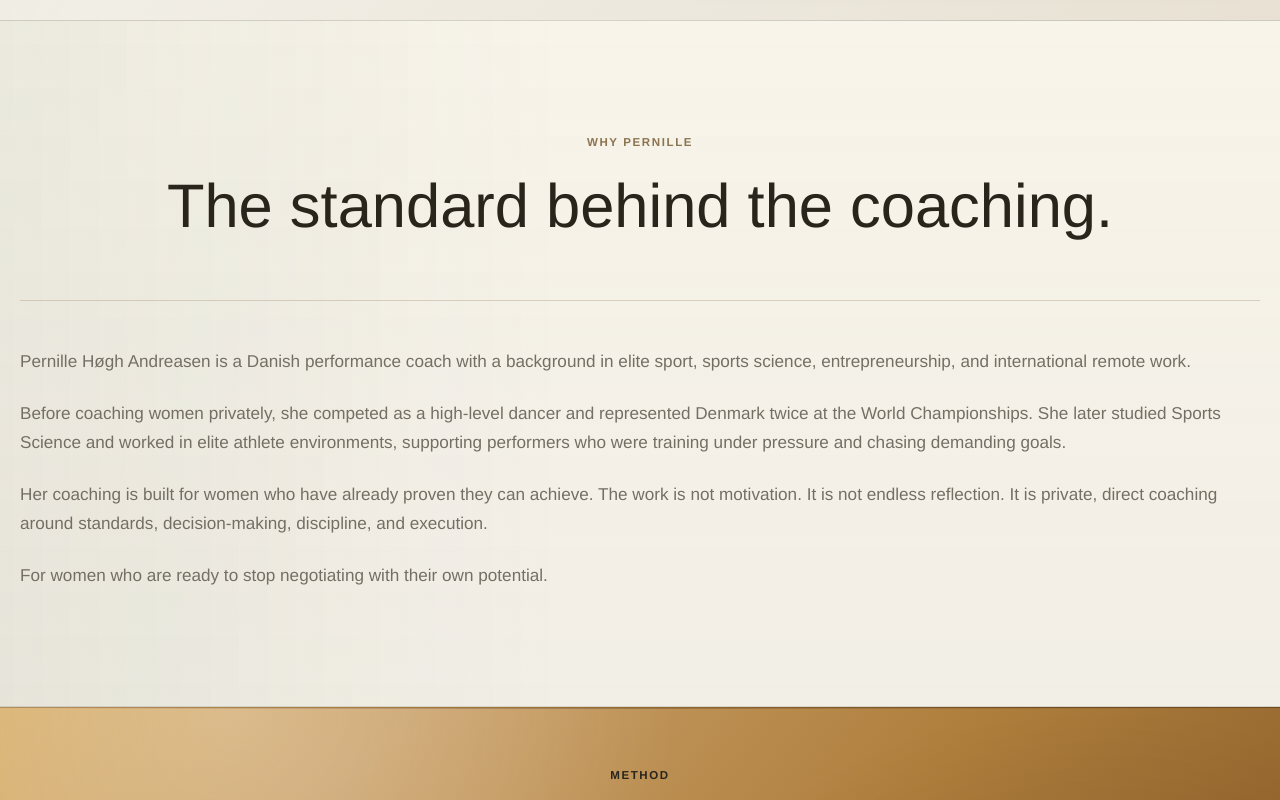
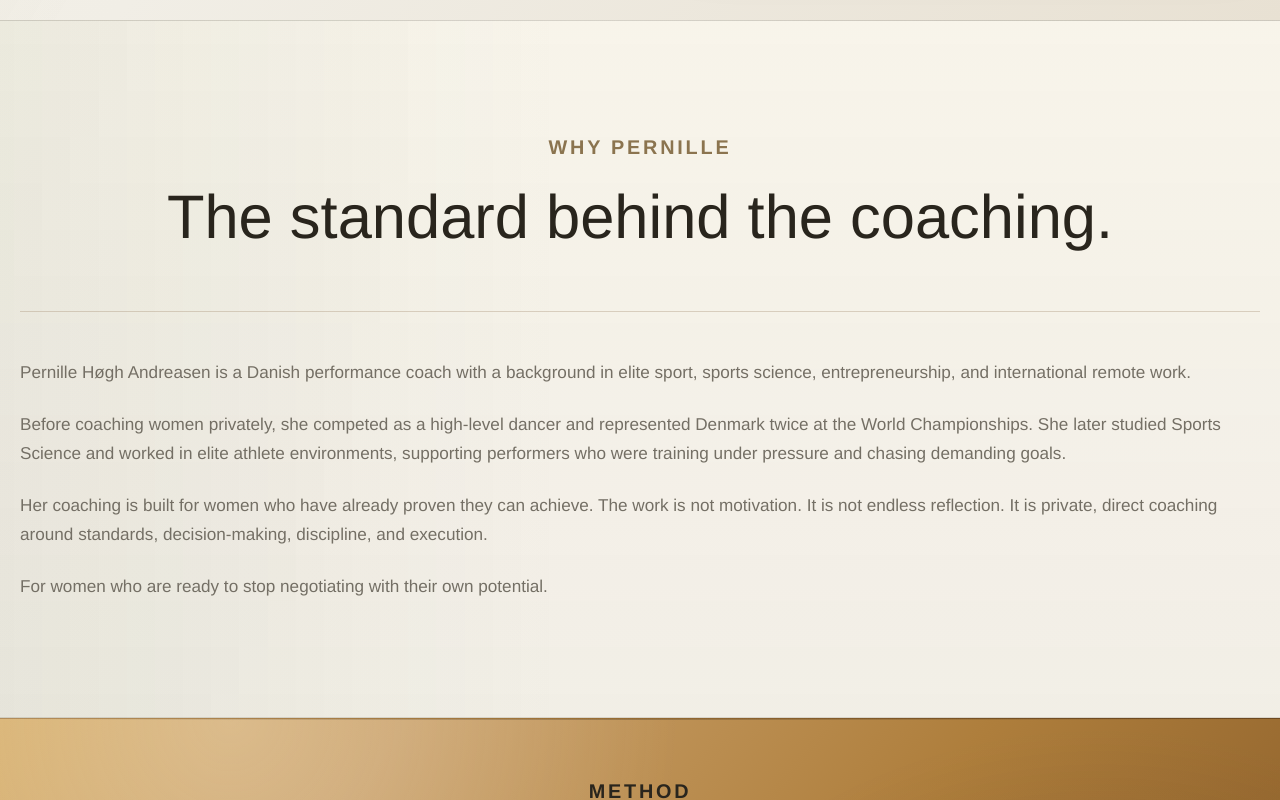
Before and after one commit to TimmyTululu/pernille-performance, a React (Vite) app: page / in a window 1280 px wide. Shown: the part 1040-1840 px from the top of the page. Built offline with nearby package versions, Linux system fonts and the light colour scheme.

Commit message:
Match section eyebrow sizing to apply

```diff
--- a/src/styles.css
+++ b/src/styles.css
@@ -197,8 +197,7 @@ main {
   max-width: 670px;
 }
 
-.eyebrow,
-.section-kicker {
+.eyebrow {
   margin: 0;
   color: var(--accent);
   font-size: 0.72rem;
@@ -208,7 +207,12 @@ main {
 }
 
 .section-kicker {
-  margin-bottom: clamp(20px, 2.2vw, 28px);
+  margin: 0 0 clamp(20px, 2.2vw, 28px);
+  color: var(--accent);
+  font-size: clamp(1.08rem, 1.55vw, 1.34rem);
+  font-weight: 720;
+  letter-spacing: 0.14em;
+  text-transform: uppercase;
 }
 
 h1,
@@ -426,7 +430,7 @@ h2 {
 }
 
 .section-heading p:not(.section-kicker),
-.apply p {
+.apply p:not(.section-kicker) {
   color: var(--muted);
   font-size: clamp(1rem, 1.6vw, 1.22rem);
   line-height: 1.55;
@@ -890,7 +894,7 @@ h2 {
   line-height: 0.98;
 }
 
-.apply p {
+.apply p:not(.section-kicker) {
   max-width: 900px;
   margin-bottom: 34px;
   font-size: clamp(1.08rem, 1.55vw, 1.34rem);
@@ -1210,7 +1214,7 @@ h2 {
     font-size: clamp(2.85rem, 12vw, 4.1rem);
   }
 
-  .apply p {
+  .apply p:not(.section-kicker) {
     max-width: 34ch;
     white-space: normal;
   }
```
